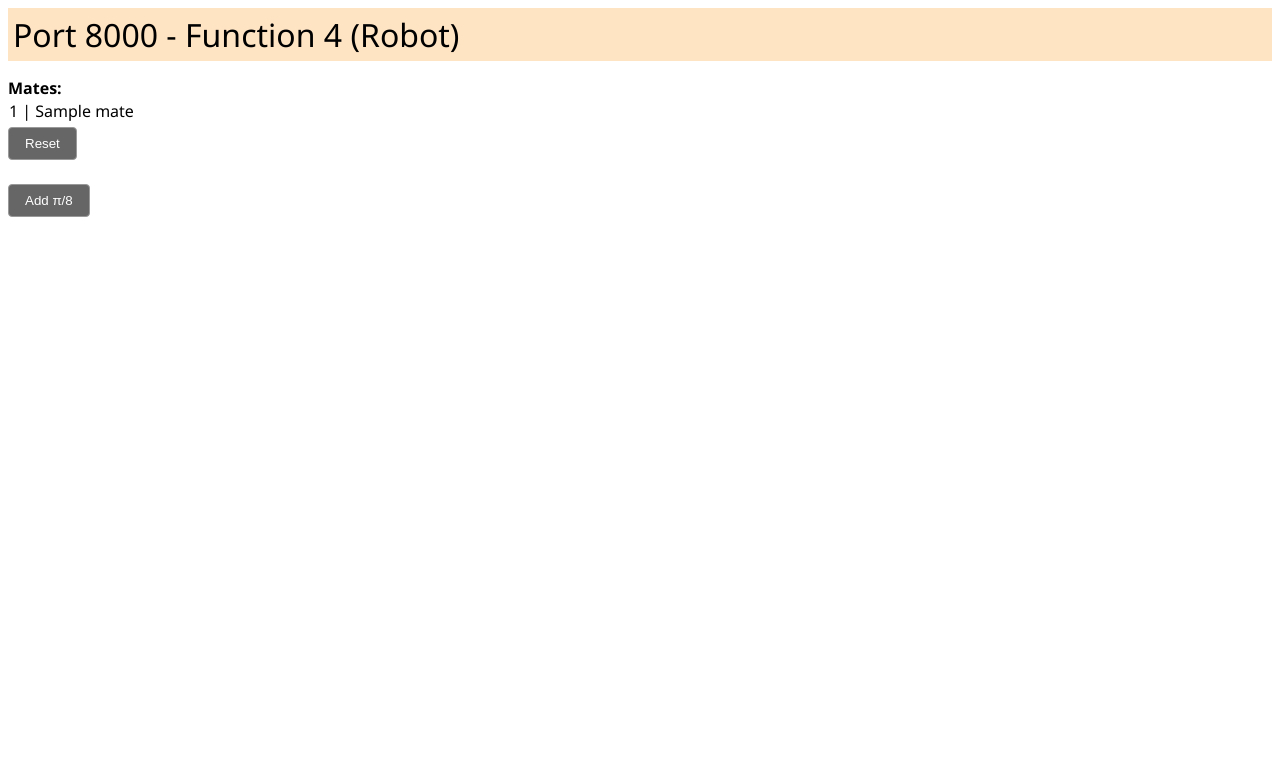
After one commit to matt-shields-ptc/multi-flask, a Flask app: template templates/robot.html in a window 1280 px wide. The commit adds this page. Shown: the top 783 px of the page. Run offline with Flask 3, Linux system fonts and the light colour scheme; the template is opened without the code that fills it: most values are stand-ins (such as "Sample title", 1, 10 or a date in 2020); parts of the project's set-up code (start-up, migrations or seed data) failed here and were passed over.

Commit message:
multiple mates

```diff
--- a/app.py
+++ b/app.py
@@ -3,14 +3,16 @@ import json
 import requests
 from datetime import datetime, timedelta
 import os
+from numpy.random import randint
+from math import degrees, pi
 
 # Create the application.
 app = Flask(__name__)
 
 # Some global variables
-OS_DOMAIN, OS_USER_ID, USER_NAME = None, None, None
+OS_DOMAIN, OS_USER_ID, USER_NAME, HOST = None, None, None, None
 ACCESS_TOKEN, REFRESH_TOKEN, EXPIRES_AT = None, None, None
-DID, WID, EID, CONFIG, ETYPE = None, None, None, None, None
+DID, WID, EID, CONFIG, FUNCTION = None, None, None, None, None
 
 # Get your API keys from a json file
 with open('oauth_key.json') as f:
@@ -18,10 +20,20 @@ with open('oauth_key.json') as f:
     OAUTH_CLIENT_ID = oauth_keys['OAUTH_CLIENT_ID']
     OAUTH_CLIENT_SECRET = oauth_keys['OAUTH_CLIENT_SECRET']
 
+def handleReturn(FUNCTION):
+    if FUNCTION == 'elements':
+        return redirect(url_for('elements'))
+    elif FUNCTION == 'colors':
+        return redirect(url_for('colors'))
+    elif FUNCTION == 'robot':
+        return redirect(url_for('robot'))
+    else:
+        return redirect(url_for('index'))
+
 # === The main page ===
 @app.route('/')
 def index():
-
+    # Just to test the API, lets get all the parts in this element
     response = requests.get(
         os.path.join(
             OS_DOMAIN,
@@ -43,6 +55,82 @@ def index():
             arr = [p["name"], p["partId"]]
             PARTS.append(arr)
 
+    return render_template('index.html', parts=PARTS)
+
+@app.route('/robot')
+def robot():
+    response = requests.get(
+        os.path.join(
+            OS_DOMAIN,
+            "api/assemblies/d/{}/w/{}/e/{}/matevalues".format(
+            DID, WID, EID
+            )
+        ),
+        headers={
+            "Accept": "application/json;charset=UTF-8; qs=0.09",
+            "Content-Type": "application/json",
+            "Authorization": "Bearer " + ACCESS_TOKEN
+        }
+    )
+
+    MATES = []
+    MATES_DEG = []
+
+    response = response.json()
+
+    for mate in response["mateValues"]:
+        if mate['mateName'].split('_')[0] == "Arm":
+            MATES_DEG.append((mate['mateName'],degrees(mate['rotationZ'])))
+            MATES.append(mate)
+
+    msg = ""
+    if request.args.get('reset'):
+        msg = "Reset"
+        for mate in MATES:
+            mate['rotationZ'] = 0
+
+        response = requests.post(
+            os.path.join(
+                OS_DOMAIN,
+                "api/assemblies/d/{}/w/{}/e/{}/matevalues".format(
+                DID, WID, EID
+                )
+            ),
+            headers={
+                "Accept": "application/json;charset=UTF-8; qs=0.09",
+                "Content-Type": "application/json",
+                "Authorization": "Bearer " + ACCESS_TOKEN
+            },
+            json = {"mateValues":MATES}
+        )
+        response = response.json()
+
+    if request.args.get('mate_values'):
+        msg = request.args.get('mate_values')
+        for mate in MATES:
+            mate['rotationZ'] = mate['rotationZ'] + pi/8
+
+        response = requests.post(
+            os.path.join(
+                OS_DOMAIN,
+                "api/assemblies/d/{}/w/{}/e/{}/matevalues".format(
+                DID, WID, EID
+                )
+            ),
+            headers={
+                "Accept": "application/json;charset=UTF-8; qs=0.09",
+                "Content-Type": "application/json",
+                "Authorization": "Bearer " + ACCESS_TOKEN
+            },
+            json = {"mateValues":MATES}
+        )
+        response = response.json()
+
+    return render_template('robot.html', mate_values = MATES_DEG, msg=msg)
+
+@app.route('/elements')
+def elements():
+    # Just to test the API, lets get all of the elements in the workspace
     response = requests.get(
         os.path.join(
             OS_DOMAIN,
@@ -58,21 +146,28 @@ def index():
     )
 
     ELEMENTS = []
-    VSID = ""
     if response.ok:
         response = response.json()
         for e in response:
             arr = [e["name"], e["elementType"]]
             ELEMENTS.append(arr)
-            if e['elementType'] == 'VARIABLESTUDIO':
-                VSID = e['id']
 
-    if VSID != "":
+    return render_template('elements.html', elements=ELEMENTS)
+
+@app.route('/colors')
+def colors():
+    # Return a page that shows successful color shuffle
+    global USER_NAME
+    global PARTS
+    if request.args.get('pid'):
+        PID = request.args.get('pid')
+        newColor = {'red': randint(255), 'green': randint(255), 'blue': randint(255)}
+        # Get the current part properties
         response = requests.get(
             os.path.join(
                 OS_DOMAIN,
-                "api/variables/d/{}/w/{}/e/{}/variables".format(
-                    DID, WID, VSID
+                "api/metadata/d/{}/w/{}/e/{}/p/{}".format(
+                    DID, WID, EID, PID
                 )
             ),
             headers={
@@ -81,47 +176,84 @@ def index():
                 "Authorization": "Bearer " + ACCESS_TOKEN
             }
         )
-        VARS = []
+        # Get the part properties for one particular part, given PID
+        partMetaData = response.json()
+        partProperties = partMetaData['properties']
+
+        # Replace the color property for that part
+        for i in range(len(partProperties)):
+            if partProperties[i]['name'] == 'Appearance':
+                partProperties[i]['value']['color'] = newColor
+
+        partMetaData['properties'] = partProperties
+        payload = partMetaData
+
+        # Post the new properties
+        response = requests.post(
+            os.path.join(
+                OS_DOMAIN,
+                "api/metadata/d/{}/w/{}/e/{}/p/{}".format(
+                    DID, WID, EID, PID
+                )
+            ),
+            headers={
+                "Content-Type": "application/json",
+                "Accept": "application/json;charset=UTF-8;qs=0.09",
+                "Authorization": "Bearer " + ACCESS_TOKEN
+            },
+            json=payload
+        )
+
+        if response.ok:
+            for p in PARTS:
+                if p[1] == PID:
+                    r = f'{newColor["red"]:x}'
+                    g = f'{newColor["green"]:x}'
+                    b = f'{newColor["blue"]:x}'
+                    p[2] = r + g + b
+
+    else:
+        # Get the current Onshape parts
+        response = requests.get(
+            os.path.join(
+                OS_DOMAIN,
+                "api/parts/d/{}/w/{}/e/{}/".format(
+                    DID, WID, EID
+                )
+            ),
+            headers={
+                "Content-Type": "application/json",
+                "Accept": "application/json;charset=UTF-8;qs=0.09",
+                "Authorization": "Bearer " + ACCESS_TOKEN
+            }
+        )
+        # Create array of parts [name, PID, hex RGB color]
         if response.ok:
             response = response.json()
-            variables = response[0]["variables"]
-            for v in variables:
-                arr = [v["name"], v["expression"]]
-                VARS.append(arr)
+            PARTS = []
+            for i in range(len(response)):
+                r = f'{response[i]["appearance"]["color"]["red"]:x}'
+                g = f'{response[i]["appearance"]["color"]["green"]:x}'
+                b = f'{response[i]["appearance"]["color"]["blue"]:x}'
+                arr = [response[i]["name"], response[i]["partId"], r + g + b]
+                PARTS.append(arr)
+    return render_template(
+            "colors.html", parts=PARTS
+    )
 
-    # Now let's try it without having to grab the Variable Studio EID.
-    response = requests.get(
-        os.path.join(
-            OS_DOMAIN,
-            "api/variables/d/{}/w/{}/e/{}/variables?includeValuesAndReferencedVariables=true".format(
-                DID, WID, EID
-            )
-        ),
-        headers={
-            "Content-Type": "application/json",
-            "Accept": "application/json;charset=UTF-8;qs=0.09",
-            "Authorization": "Bearer " + ACCESS_TOKEN
-        }
-    )
-    VARS2 = []
-    # if response.ok:
-    #     response = response.json()
-    #     print("response")
-    #     print(response)
-    #     variables = response[0]["variables"]
-    #     for v in variables:
-    #         arr = [v["name"], v["expression"]]
-    #         VARS2.append(arr)
-    #VARS = [1,2,3]
-    return render_template('index.html', parts=PARTS, elements=ELEMENTS, vsid=VSID, vars=VARS, vars2=VARS2, config=CONFIG, etype=ETYPE)
+# The right panel app goes to this URL:
+# http://localhost:8000/login
+# And it sends these query string parameters:
+# did={$documentId}&wvm={$workspaceOrVersion}&wvmid={$workspaceOrVersionId}&eid={$elementId}&config={$configuration}
 
-# === Oauth stuff ===
+# === Oauth stuff.  This happens first ===
 @app.route("/login/")
 def login():
+    print("Logging in")
     # When the app extension is first opened, this app page is called.
     # It collects user information and redirects the user to Onshape's OAuth authorization page.
     global ACCESS_TOKEN, REFRESH_TOKEN, EXPIRES_AT
-    global OS_DOMAIN, OS_USER_ID, DID, WID, EID, CONFIG, ETYPE
+    global OS_DOMAIN, OS_USER_ID, DID, WID, EID, CONFIG, FUNCTION, HOST
 
     # set the domain, user ID, DID, WID, EID, CONFIG for use later
     OS_DOMAIN = request.args.get('server')
@@ -129,13 +261,14 @@ def login():
     DID = request.args.get('did')
     WID = request.args.get('wvmid')
     EID = request.args.get('eid')
+    FUNCTION = request.args.get('function')
     extension_config = request.args.get('config')
     if extension_config == '{$configuration}':
         CONFIG = "Element not configured"
     else:
         CONFIG = extension_config
-    ETYPE = request.args.get('etype')
-
+    HOST = request.host.split(':')[1]
+    print(HOST)
     # If we don't have an access token, go get one.
     if not ACCESS_TOKEN:
         return redirect(
@@ -159,10 +292,11 @@ def login():
         REFRESH_TOKEN = response['refresh_token']
         EXPIRES_AT = datetime.now() + timedelta(seconds=response['expires_in'])
 
-    return redirect(url_for("index"))
+    return handleReturn(FUNCTION)
 
 @app.route("/oauthRedirect/")
 def authorize():
+    print("authorizing")
     # When the user authorizes the OAuth integration, Onshape's OAuth
     # authorization page will redirect the user to this page, as registered as the redirect URL.
 
@@ -186,4 +320,4 @@ def authorize():
     REFRESH_TOKEN = response['refresh_token']
     EXPIRES_AT = datetime.now() + timedelta(seconds=response['expires_in'])
 
-    return redirect(url_for("index"))
+    return handleReturn(FUNCTION)
--- a/static/index.css
+++ b/static/index.css
@@ -1,6 +1,43 @@
 body {
     font-family:'Segoe UI', Tahoma, Geneva, Verdana, sans-serif;
 }
+
+.title1, .title2, .title3 {
+    font-size: 2em;
+    margin-bottom: .5em;
+    padding: 5px;
+}
+
+.title1 {
+    background-color:#D0DBE5;
+}
+.title2 {
+    background-color:bisque;
+}
+
 .part_list {
     margin:1px;
 }
+
+.title3 {
+    background-image: linear-gradient(to right, red,orange,yellow,green,blue,indigo,violet);
+}
+
+input[type=button], input[type=submit] {
+    background-color: #666;
+    border:#999 solid 1px;
+    color: white;
+    padding: 8px 16px;
+    margin: 4px 0px;
+    text-decoration: none;
+    cursor: pointer;
+    border-radius: 4px;
+  }
+  input[type=button]:hover, input[type=submit]:hover {
+    background-color: #999; /* Green */
+  }
+
+  .msg {
+    background-color: #ffffcc;
+    padding:4px;
+ }
--- /dev/null
+++ b/templates/robot.html
@@ -0,0 +1,23 @@
+<html>
+  <head>
+    <link rel="stylesheet" type="text/css" href="{{ url_for('static', filename='index.css') }}" />
+    <title>Hello world!</title>
+  </head>
+  <body>
+    {% if msg %}
+      <p class="msg">{{ msg }}</p>
+    {% endif %}
+    <div class="title2">Port 8000 - Function 4 (Robot)</div>
+    <strong>Mates:</strong>
+    {% for mate in mate_values %}
+        <p class="part_list">{{ mate[0] }} | {{ mate[1] }}</p>
+    {% endfor %}
+    <form action="/robot">
+      <input type="submit" name="reset" value="Reset" />
+    </form>
+    <form action="/robot">
+      <input type="submit" value="Add &pi;/8" />
+      <input type="hidden" id="mate_values" name="mate_values" value="{{ mate_values }}" />
+    </form>
+    </body>
+</html>
```
Also changed, not shown: templates/colors.html (added, +30 -0 lines), templates/elements.html (added, +13 -0 lines), templates/index.html (+1 -30 lines).
